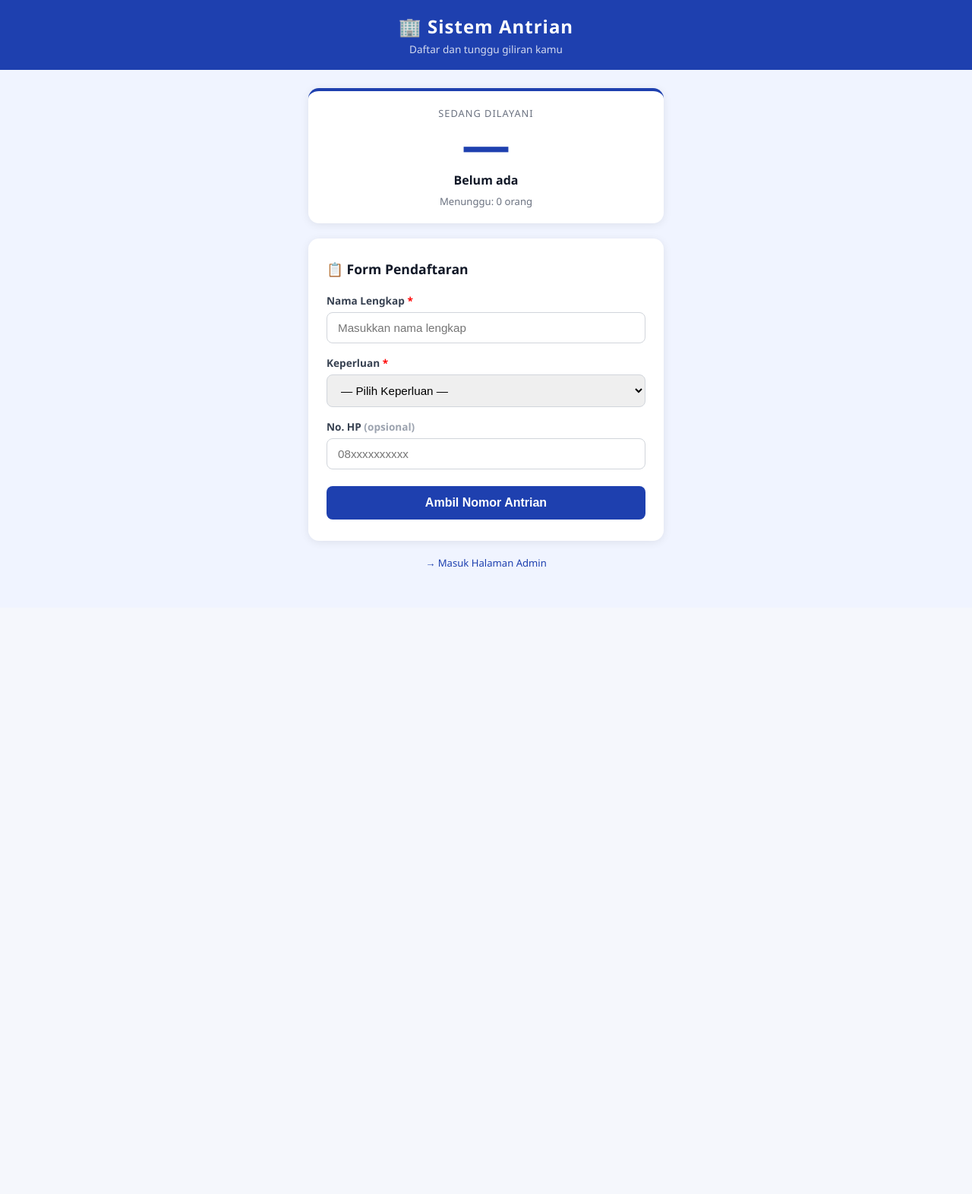
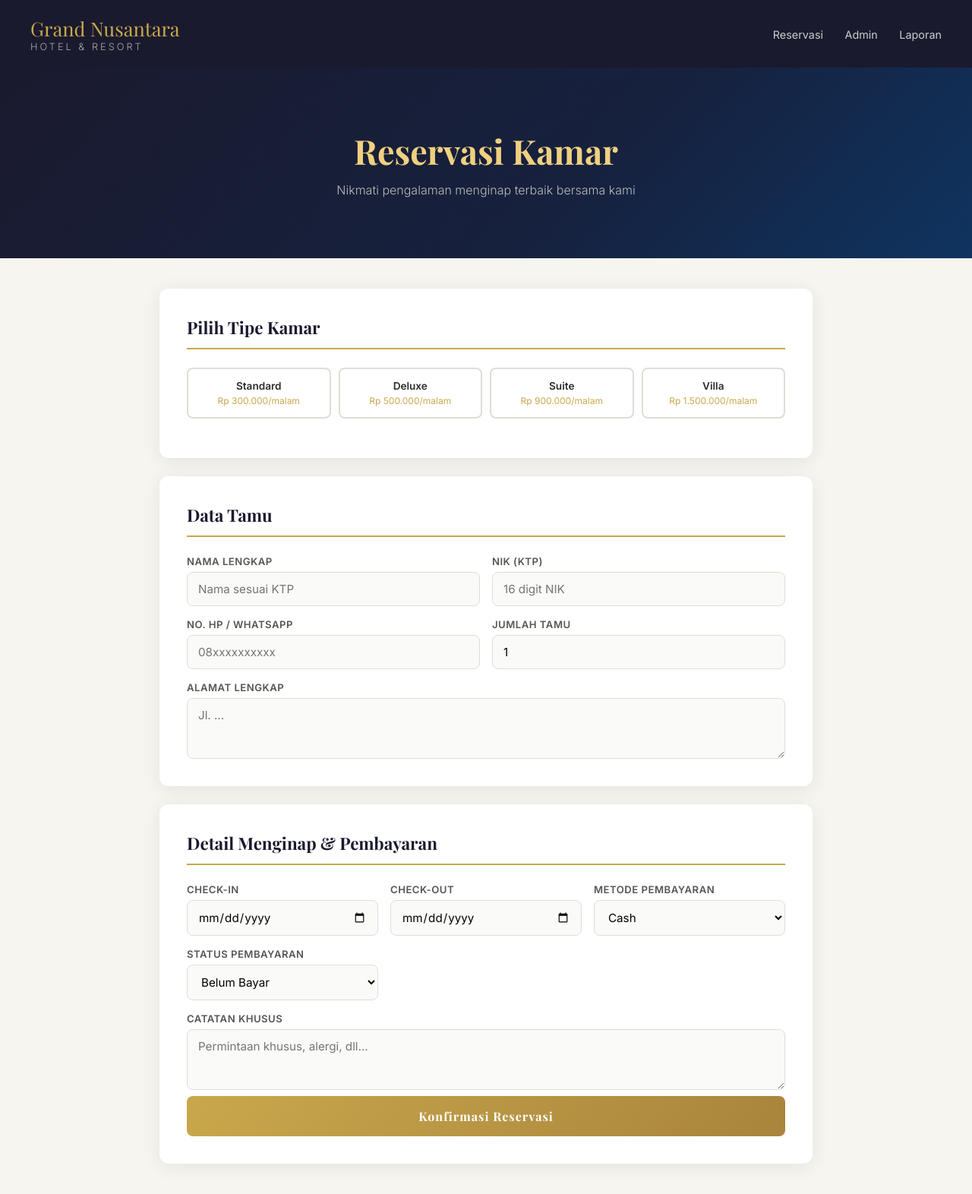
Before and after one commit to asriahmad705-cmd/sistem-antrian, a Flask app: page / in a window 1280 px wide. Shown: the whole page at 76% size. Before the commit the page ends 747 px from the top, so only its background shows below. Run offline with Flask 3, Linux system fonts and the light colour scheme.

Commit message:
Update index.html

```diff
--- a/templates/index.html
+++ b/templates/index.html
@@ -1,262 +1,251 @@
 <!DOCTYPE html>
 <html lang="id">
 <head>
-  <meta charset="UTF-8" />
+<meta charset="UTF-8"/>
 <meta name="viewport" content="width=device-width, initial-scale=1.0"/>
-  <title>Pendaftaran Antrian</title>
+<title>Reservasi Hotel</title>
 <style>
-    * { margin: 0; padding: 0; box-sizing: border-box; }
-
-    body {
-      font-family: 'Segoe UI', sans-serif;
-      background: #f0f4ff;
-      min-height: 100vh;
-      display: flex;
-      flex-direction: column;
-      align-items: center;
+  @import url('https://fonts.googleapis.com/css2?family=Playfair+Display:wght@400;700&family=Inter:wght@300;400;500;600&display=swap');
+  *{margin:0;padding:0;box-sizing:border-box}
+  :root{
+    --emas:#C9A84C;--emas-muda:#F0D080;--hitam:#1A1A2E;
+    --abu:#F7F5F0;--putih:#FFFFFF;--teks:#2C2C2C;
   }
-
-    header {
-      width: 100%;
-      background: #1e40af;
-      color: white;
-      padding: 18px 24px;
-      text-align: center;
-    }
-    header h1 { font-size: 1.5rem; letter-spacing: 1px; }
-    header p { font-size: 0.85rem; opacity: 0.8; margin-top: 4px; }
-
-    .container {
-      width: 100%;
-      max-width: 500px;
-      padding: 24px 16px;
-    }
-
-    /* Status antrian sedang dipanggil */
-    .status-box {
-      background: white;
-      border-radius: 14px;
-      padding: 20px;
-      margin-bottom: 20px;
-      text-align: center;
-      box-shadow: 0 2px 12px rgba(0,0,0,0.08);
-      border-top: 4px solid #1e40af;
-    }
-    .status-box .label { font-size: 0.8rem; color: #6b7280; text-transform: uppercase; letter-spacing: 1px; }
-    .status-box .nomor-besar { font-size: 4rem; font-weight: 800; color: #1e40af; line-height: 1; }
-    .status-box .nama-dipanggil { font-size: 1rem; font-weight: 600; color: #111827; margin-top: 4px; }
-    .status-box .menunggu-info { font-size: 0.82rem; color: #6b7280; margin-top: 8px; }
-
-    /* Form */
-    .card {
-      background: white;
-      border-radius: 14px;
-      padding: 28px 24px;
-      box-shadow: 0 2px 12px rgba(0,0,0,0.08);
-    }
-    .card h2 { font-size: 1.1rem; color: #111827; margin-bottom: 20px; }
-
-    .form-group { margin-bottom: 16px; }
-    label { display: block; font-size: 0.85rem; font-weight: 600; color: #374151; margin-bottom: 6px; }
-    input, select, textarea {
-      width: 100%;
-      padding: 11px 14px;
-      border: 1.5px solid #d1d5db;
-      border-radius: 8px;
-      font-size: 0.95rem;
-      outline: none;
-      transition: border 0.2s;
-    }
-    input:focus, select:focus, textarea:focus { border-color: #1e40af; }
-    textarea { resize: vertical; min-height: 80px; }
-
-    button[type="submit"] {
-      width: 100%;
-      padding: 13px;
-      background: #1e40af;
-      color: white;
-      border: none;
-      border-radius: 8px;
-      font-size: 1rem;
-      font-weight: 700;
-      cursor: pointer;
-      transition: background 0.2s;
-      margin-top: 6px;
-    }
-    button[type="submit"]:hover { background: #1e3a8a; }
-    button[type="submit"]:disabled { background: #93c5fd; cursor: not-allowed; }
-
-    /* Modal tiket */
-    .modal-overlay {
-      display: none;
-      position: fixed; inset: 0;
-      background: rgba(0,0,0,0.5);
-      z-index: 100;
-      align-items: center;
-      justify-content: center;
-    }
-    .modal-overlay.aktif { display: flex; }
-    .modal {
-      background: white;
-      border-radius: 16px;
-      padding: 32px 28px;
-      max-width: 340px;
-      width: 90%;
-      text-align: center;
-      animation: pop 0.25s ease;
-    }
-    @keyframes pop { from { transform: scale(0.85); opacity: 0; } to { transform: scale(1); opacity: 1; } }
-
-    .modal .ikon { font-size: 3rem; margin-bottom: 10px; }
-    .modal .nomor-tiket { font-size: 5rem; font-weight: 900; color: #1e40af; line-height: 1; }
-    .modal .teks-nomor { font-size: 0.8rem; color: #6b7280; margin-bottom: 4px; }
-    .modal .nama-tiket { font-size: 1.1rem; font-weight: 700; color: #111827; }
-    .modal .keperluan-tiket { font-size: 0.85rem; color: #6b7280; margin-top: 4px; }
-    .modal hr { border: none; border-top: 1.5px dashed #d1d5db; margin: 18px 0; }
-    .modal .pesan { font-size: 0.85rem; color: #374151; }
-
-    .btn-tutup {
-      margin-top: 20px;
-      padding: 10px 28px;
-      background: #1e40af;
-      color: white;
-      border: none;
-      border-radius: 8px;
-      font-size: 0.95rem;
-      cursor: pointer;
-    }
-
-    .link-admin { text-align: center; margin-top: 20px; font-size: 0.82rem; color: #9ca3af; }
-    .link-admin a { color: #1e40af; text-decoration: none; }
+  body{font-family:'Inter',sans-serif;background:var(--abu);color:var(--teks)}
+  header{background:var(--hitam);color:var(--putih);padding:20px 40px;display:flex;justify-content:space-between;align-items:center}
+  .logo{font-family:'Playfair Display',serif;font-size:1.6rem;color:var(--emas)}
+  .logo span{font-size:0.8rem;display:block;color:#aaa;font-family:'Inter',sans-serif;font-weight:300;letter-spacing:3px}
+  nav a{color:#ccc;text-decoration:none;margin-left:24px;font-size:0.9rem;transition:color 0.2s}
+  nav a:hover{color:var(--emas)}
+  .hero{background:linear-gradient(135deg,var(--hitam) 0%,#16213E 60%,#0F3460 100%);color:var(--putih);padding:80px 40px;text-align:center}
+  .hero h1{font-family:'Playfair Display',serif;font-size:2.8rem;color:var(--emas-muda);margin-bottom:12px}
+  .hero p{color:#bbb;font-size:1rem;font-weight:300}
+  .container{max-width:900px;margin:40px auto;padding:0 20px}
+  .card{background:var(--putih);border-radius:12px;padding:36px;box-shadow:0 4px 24px rgba(0,0,0,0.08);margin-bottom:24px}
+  .card h2{font-family:'Playfair Display',serif;font-size:1.4rem;color:var(--hitam);margin-bottom:24px;padding-bottom:12px;border-bottom:2px solid var(--emas)}
+  .grid-2{display:grid;grid-template-columns:1fr 1fr;gap:16px}
+  .grid-3{display:grid;grid-template-columns:1fr 1fr 1fr;gap:16px}
+  .form-group{display:flex;flex-direction:column;gap:6px}
+  label{font-size:0.82rem;font-weight:600;color:#555;text-transform:uppercase;letter-spacing:0.5px}
+  input,select,textarea{padding:12px 14px;border:1.5px solid #E0DDD8;border-radius:8px;font-size:0.95rem;font-family:'Inter',sans-serif;transition:border-color 0.2s;background:#FAFAF8}
+  input:focus,select:focus,textarea:focus{outline:none;border-color:var(--emas);background:var(--putih)}
+  textarea{resize:vertical;min-height:80px}
+  .full{grid-column:1/-1}
+  .harga-info{background:linear-gradient(135deg,var(--hitam),#16213E);color:var(--putih);border-radius:10px;padding:20px;margin:16px 0}
+  .harga-info .label{font-size:0.8rem;color:#aaa;text-transform:uppercase;letter-spacing:1px}
+  .harga-info .nilai{font-family:'Playfair Display',serif;font-size:2rem;color:var(--emas)}
+  .harga-detail{display:grid;grid-template-columns:1fr 1fr 1fr;gap:12px;margin-top:12px}
+  .harga-detail div{text-align:center}
+  .harga-detail .kecil{font-size:0.75rem;color:#999}
+  .harga-detail .besar{font-size:1rem;font-weight:600;color:#eee}
+  .btn{width:100%;padding:16px;background:linear-gradient(135deg,var(--emas),#A8843C);color:var(--putih);border:none;border-radius:8px;font-size:1rem;font-weight:600;cursor:pointer;font-family:'Playfair Display',serif;letter-spacing:1px;transition:opacity 0.2s;margin-top:8px}
+  .btn:hover{opacity:0.9}
+  .btn:disabled{opacity:0.5;cursor:not-allowed}
+  .tipe-grid{display:grid;grid-template-columns:repeat(4,1fr);gap:10px;margin-bottom:16px}
+  .tipe-card{border:2px solid #E0DDD8;border-radius:8px;padding:14px 10px;text-align:center;cursor:pointer;transition:all 0.2s}
+  .tipe-card:hover,.tipe-card.aktif{border-color:var(--emas);background:#FFF9ED}
+  .tipe-card .nama{font-weight:600;font-size:0.85rem;text-transform:capitalize}
+  .tipe-card .hrg{font-size:0.75rem;color:var(--emas);margin-top:4px}
+  .alert{padding:16px;border-radius:8px;margin-bottom:16px;display:none}
+  .alert.sukses{background:#E8F5E9;color:#2E7D32;border:1px solid #A5D6A7}
+  .alert.error{background:#FFEBEE;color:#C62828;border:1px solid #EF9A9A}
+  @media(max-width:600px){.grid-2,.grid-3,.tipe-grid{grid-template-columns:1fr}.harga-detail{grid-template-columns:1fr}}
 </style>
 </head>
 <body>
-
 <header>
-  <h1>🏢 Sistem Antrian</h1>
-  <p>Daftar dan tunggu giliran kamu</p>
+  <div class="logo">Grand Nusantara<span>HOTEL & RESORT</span></div>
+  <nav>
+    <a href="/">Reservasi</a>
+    <a href="/admin">Admin</a>
+    <a href="/laporan">Laporan</a>
+  </nav>
 </header>
 
-<div class="container">
-
-  <!-- Status antrian saat ini -->
-  <div class="status-box" id="statusBox">
-    <div class="label">Sedang Dilayani</div>
-    <div class="nomor-besar" id="nomorDipanggil">—</div>
-    <div class="nama-dipanggil" id="namaDipanggil">Belum ada</div>
-    <div class="menunggu-info" id="infoMenunggu">Menunggu: 0 orang</div>
+<div class="hero">
+  <h1>Reservasi Kamar</h1>
+  <p>Nikmati pengalaman menginap terbaik bersama kami</p>
 </div>
 
-  <!-- Form Pendaftaran -->
+<div class="container">
+  <div id="alertBox" class="alert"></div>
+
   <div class="card">
-    <h2>📋 Form Pendaftaran</h2>
-
-    <div class="form-group">
-      <label for="nama">Nama Lengkap <span style="color:red">*</span></label>
-      <input type="text" id="nama" placeholder="Masukkan nama lengkap" autocomplete="off" />
+    <h2>Pilih Tipe Kamar</h2>
+    <div class="tipe-grid">
+      <div class="tipe-card" onclick="pilihKamar('standard')">
+        <div class="nama">Standard</div>
+        <div class="hrg">Rp 300.000/malam</div>
+      </div>
+      <div class="tipe-card" onclick="pilihKamar('deluxe')">
+        <div class="nama">Deluxe</div>
+        <div class="hrg">Rp 500.000/malam</div>
+      </div>
+      <div class="tipe-card" onclick="pilihKamar('suite')">
+        <div class="nama">Suite</div>
+        <div class="hrg">Rp 900.000/malam</div>
+      </div>
+      <div class="tipe-card" onclick="pilihKamar('villa')">
+        <div class="nama">Villa</div>
+        <div class="hrg">Rp 1.500.000/malam</div>
+      </div>
+    </div>
+    <input type="hidden" id="tipe_kamar" value="">
   </div>
 
+  <div class="card">
+    <h2>Data Tamu</h2>
+    <div class="grid-2">
       <div class="form-group">
-      <label for="keperluan">Keperluan <span style="color:red">*</span></label>
-      <select id="keperluan">
-        <option value="">— Pilih Keperluan —</option>
-        <option value="Konsultasi Umum">Konsultasi Umum</option>
-        <option value="Pengambilan Dokumen">Pengambilan Dokumen</option>
-        <option value="Pembayaran">Pembayaran</option>
-        <option value="Pengaduan">Pengaduan</option>
-        <option value="Lainnya">Lainnya</option>
+        <label>Nama Lengkap</label>
+        <input type="text" id="nama" placeholder="Nama sesuai KTP"/>
+      </div>
+      <div class="form-group">
+        <label>NIK (KTP)</label>
+        <input type="text" id="nik" placeholder="16 digit NIK" maxlength="16"/>
+      </div>
+      <div class="form-group">
+        <label>No. HP / WhatsApp</label>
+        <input type="text" id="no_hp" placeholder="08xxxxxxxxxx"/>
+      </div>
+      <div class="form-group">
+        <label>Jumlah Tamu</label>
+        <input type="number" id="jumlah_tamu" min="1" max="10" value="1"/>
+      </div>
+      <div class="form-group full">
+        <label>Alamat Lengkap</label>
+        <textarea id="alamat" placeholder="Jl. ..."></textarea>
+      </div>
+    </div>
+  </div>
+
+  <div class="card">
+    <h2>Detail Menginap & Pembayaran</h2>
+    <div class="grid-3">
+      <div class="form-group">
+        <label>Check-in</label>
+        <input type="date" id="checkin" onchange="hitungHarga()"/>
+      </div>
+      <div class="form-group">
+        <label>Check-out</label>
+        <input type="date" id="checkout" onchange="hitungHarga()"/>
+      </div>
+      <div class="form-group">
+        <label>Metode Pembayaran</label>
+        <select id="metode_pembayaran">
+          <option value="cash">Cash</option>
+          <option value="transfer">Transfer Bank</option>
+          <option value="kartu_kredit">Kartu Kredit</option>
+          <option value="qris">QRIS</option>
         </select>
       </div>
-
       <div class="form-group">
-      <label for="no_hp">No. HP <span style="color:#9ca3af">(opsional)</span></label>
-      <input type="tel" id="no_hp" placeholder="08xxxxxxxxxx" />
+        <label>Status Pembayaran</label>
+        <select id="status_pembayaran">
+          <option value="belum_bayar">Belum Bayar</option>
+          <option value="dp">DP</option>
+          <option value="lunas">Lunas</option>
+        </select>
+      </div>
+      <div class="form-group" style="grid-column:1/-1">
+        <label>Catatan Khusus</label>
+        <textarea id="catatan" placeholder="Permintaan khusus, alergi, dll..."></textarea>
+      </div>
     </div>
 
-    <button type="submit" id="btnDaftar" onclick="daftar()">Ambil Nomor Antrian</button>
+    <div class="harga-info" id="hargaInfo" style="display:none">
+      <div class="label">Total Pembayaran</div>
+      <div class="nilai" id="totalHarga">Rp 0</div>
+      <div class="harga-detail">
+        <div><div class="kecil">Tipe Kamar</div><div class="besar" id="infoKamar">-</div></div>
+        <div><div class="kecil">Lama Menginap</div><div class="besar" id="infoMalam">- malam</div></div>
+        <div><div class="kecil">Harga/Malam</div><div class="besar" id="infoHarga">-</div></div>
+      </div>
     </div>
 
-  <div class="link-admin"><a href="/admin">→ Masuk Halaman Admin</a></div>
-</div>
-
-<!-- Modal Tiket -->
-<div class="modal-overlay" id="modalTiket">
-  <div class="modal">
-    <div class="ikon">🎫</div>
-    <div class="teks-nomor">Nomor Antrian Kamu</div>
-    <div class="nomor-tiket" id="tiketNomor">—</div>
-    <hr/>
-    <div class="nama-tiket" id="tiketNama">—</div>
-    <div class="keperluan-tiket" id="tiketKeperluan">—</div>
-    <hr/>
-    <div class="pesan">Harap tunggu dan pantau layar antrian.<br>Jangan pergi terlalu jauh! 😊</div>
-    <br/>
-    <button class="btn-tutup" onclick="tutupModal()">OK, Mengerti</button>
+    <button class="btn" onclick="kirimReservasi()" id="btnKirim">Konfirmasi Reservasi</button>
   </div>
 </div>
 
 <script>
-  // Refresh status antrian tiap 5 detik
-  function refreshStatus() {
-    fetch("/api/status")
-      .then(r => r.json())
-      .then(data => {
-        const n = data.sedang_dipanggil;
-        document.getElementById("nomorDipanggil").textContent = n.nomor ?? "—";
-        document.getElementById("namaDipanggil").textContent = n.nama ?? "Belum ada";
-        document.getElementById("infoMenunggu").textContent = `Menunggu: ${data.menunggu} orang`;
-      })
-      .catch(() => {});
+const hargaKamar = {standard:300000, deluxe:500000, suite:900000, villa:1500000};
+let terpilih = "";
+
+function pilihKamar(tipe) {
+  terpilih = tipe;
+  document.getElementById("tipe_kamar").value = tipe;
+  document.querySelectorAll(".tipe-card").forEach(c => c.classList.remove("aktif"));
+  event.currentTarget.classList.add("aktif");
+  hitungHarga();
 }
 
-  refreshStatus();
-  setInterval(refreshStatus, 5000);
-
-  function daftar() {
-    const nama = document.getElementById("nama").value.trim();
-    const keperluan = document.getElementById("keperluan").value;
-    const no_hp = document.getElementById("no_hp").value.trim();
-
-    if (!nama) { alert("Nama tidak boleh kosong!"); return; }
-    if (!keperluan) { alert("Pilih keperluan terlebih dahulu!"); return; }
-
-    const btn = document.getElementById("btnDaftar");
-    btn.disabled = true;
-    btn.textContent = "Mendaftarkan...";
-
-    const formData = new FormData();
-    formData.append("nama", nama);
-    formData.append("keperluan", keperluan);
-    formData.append("no_hp", no_hp);
-
-    fetch("/daftar", { method: "POST", body: formData })
-      .then(r => r.json())
-      .then(data => {
-        if (data.status === "ok") {
-          document.getElementById("tiketNomor").textContent = data.nomor_antrian;
-          document.getElementById("tiketNama").textContent = data.nama;
-          document.getElementById("tiketKeperluan").textContent = data.keperluan;
-          document.getElementById("modalTiket").classList.add("aktif");
-
-          // Reset form
-          document.getElementById("nama").value = "";
-          document.getElementById("keperluan").value = "";
-          document.getElementById("no_hp").value = "";
-          refreshStatus();
-        } else {
-          alert("Gagal: " + data.pesan);
-        }
-      })
-      .catch(() => alert("Gagal terhubung ke server."))
-      .finally(() => {
-        btn.disabled = false;
-        btn.textContent = "Ambil Nomor Antrian";
-      });
+function hitungHarga() {
+  const ci = document.getElementById("checkin").value;
+  const co = document.getElementById("checkout").value;
+  if (!ci || !co || !terpilih) return;
+  const malam = Math.round((new Date(co) - new Date(ci)) / 86400000);
+  if (malam <= 0) return;
+  const harga = hargaKamar[terpilih];
+  const total = harga * malam;
+  document.getElementById("hargaInfo").style.display = "block";
+  document.getElementById("totalHarga").textContent = "Rp " + total.toLocaleString("id");
+  document.getElementById("infoKamar").textContent = terpilih.charAt(0).toUpperCase() + terpilih.slice(1);
+  document.getElementById("infoMalam").textContent = malam + " malam";
+  document.getElementById("infoHarga").textContent = "Rp " + harga.toLocaleString("id");
 }
 
-  function tutupModal() {
-    document.getElementById("modalTiket").classList.remove("aktif");
+function tampilAlert(pesan, tipe) {
+  const el = document.getElementById("alertBox");
+  el.textContent = pesan;
+  el.className = "alert " + tipe;
+  el.style.display = "block";
+  setTimeout(() => el.style.display = "none", 5000);
 }
+
+async function kirimReservasi() {
+  const btn = document.getElementById("btnKirim");
+  const payload = {
+    nama: document.getElementById("nama").value,
+    nik: document.getElementById("nik").value,
+    no_hp: document.getElementById("no_hp").value,
+    alamat: document.getElementById("alamat").value,
+    tipe_kamar: terpilih,
+    jumlah_tamu: document.getElementById("jumlah_tamu").value,
+    checkin: document.getElementById("checkin").value,
+    checkout: document.getElementById("checkout").value,
+    metode_pembayaran: document.getElementById("metode_pembayaran").value,
+    status_pembayaran: document.getElementById("status_pembayaran").value,
+    catatan: document.getElementById("catatan").value,
+  };
+  if (!payload.nama || !payload.nik || !payload.no_hp || !payload.alamat || !terpilih || !payload.checkin || !payload.checkout) {
+    tampilAlert("Harap lengkapi semua data yang wajib diisi!", "error");
+    return;
+  }
+  btn.disabled = true;
+  btn.textContent = "Memproses...";
+  try {
+    const res = await fetch("/api/reservasi", {method:"POST",headers:{"Content-Type":"application/json"},body:JSON.stringify(payload)});
+    const data = await res.json();
+    if (data.status === "ok") {
+      tampilAlert(`✅ Reservasi berhasil! Total: Rp ${data.total_harga.toLocaleString("id")} untuk ${data.lama_menginap} malam.`, "sukses");
+      document.querySelectorAll("input,textarea,select").forEach(el => el.value = el.tagName === "SELECT" ? el.options[0].value : "");
+      document.querySelectorAll(".tipe-card").forEach(c => c.classList.remove("aktif"));
+      terpilih = "";
+      document.getElementById("hargaInfo").style.display = "none";
+    } else {
+      tampilAlert("❌ " + data.pesan, "error");
+    }
+  } catch(e) {
+    tampilAlert("❌ Gagal terhubung ke server!", "error");
+  }
+  btn.disabled = false;
+  btn.textContent = "Konfirmasi Reservasi";
+}
+
+// Set min date
+const today = new Date().toISOString().split("T")[0];
+document.getElementById("checkin").min = today;
+document.getElementById("checkout").min = today;
 </script>
 </body>
 </html>
```
Lines whose indentation alone changed are shown as unchanged.
